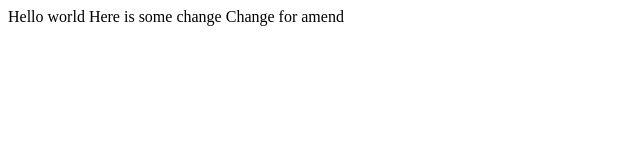
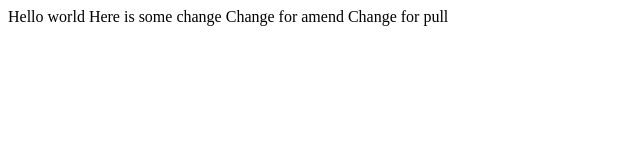
Before and after one commit to AndriiTomashevsky/Working-With-Git-In-VisualStudio, a plain HTML site: page WorkingWithGitInVisualStudio/Index.html in a window 1280 px wide. Shown: the whole page, without its empty margins (0-640 px from the left). Drawn offline with Linux system fonts and the light colour scheme.

Commit message:
Change for pull command

```diff
--- a/WorkingWithGitInVisualStudio/Index.html
+++ b/WorkingWithGitInVisualStudio/Index.html
@@ -10,5 +10,7 @@
 	Here is some change
 
 	Change for amend
+
+	Change for pull
 </body>
 </html>
```
